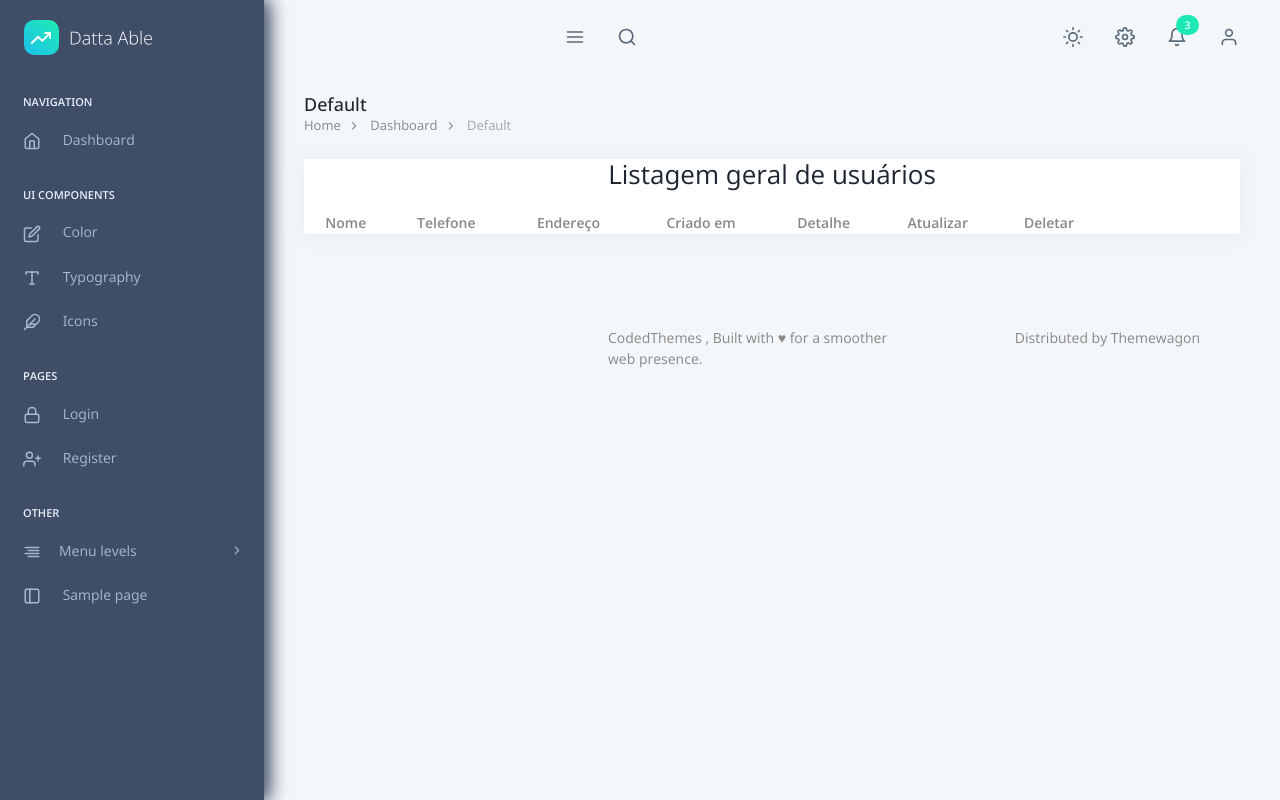
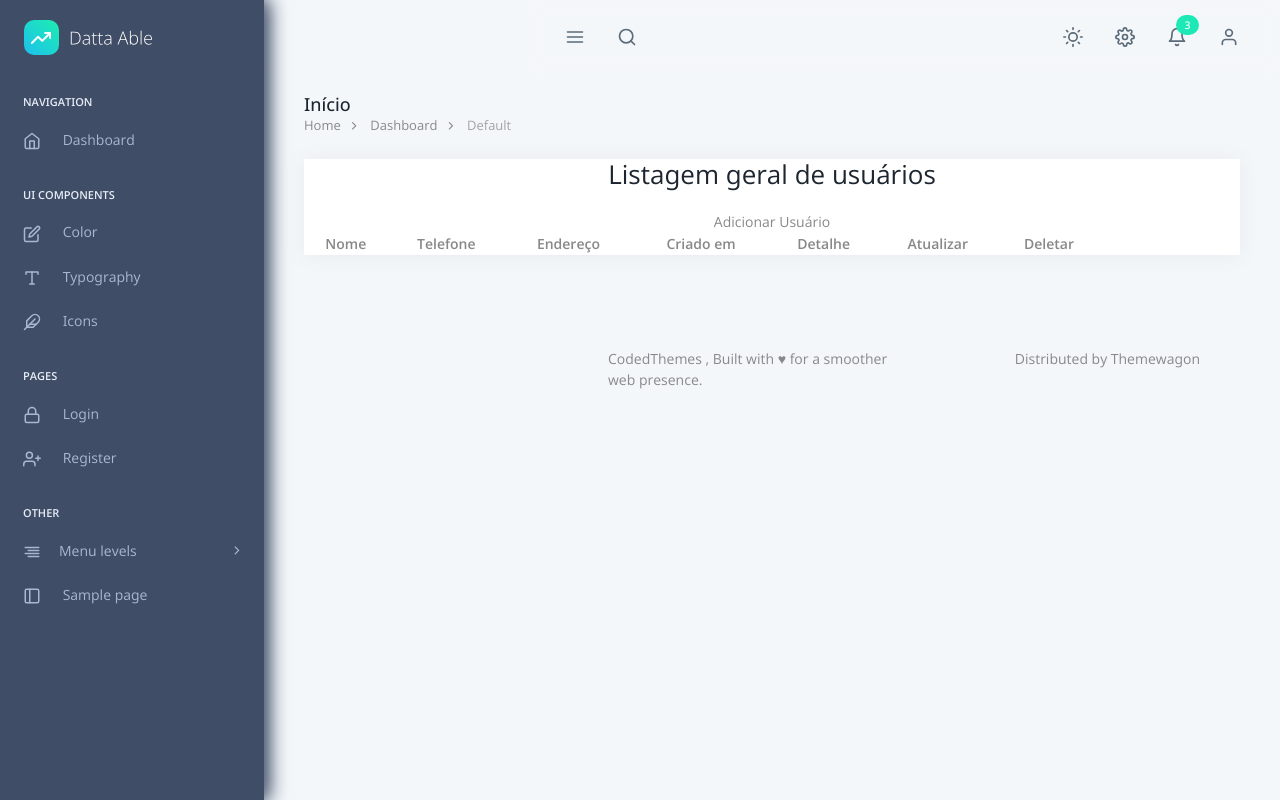
Before and after one commit to livia-trindade/psw-biblioteca, a Django app: page /usuario/ in a window 1280 px wide. Run offline with Django 5.2, Linux system fonts and the light colour scheme; a user stored in the database is signed in; data comes from the database, SQL or seed files in the repository; data that the repository does not hold is empty.

Commit message:
Criando o template de usuário

```diff
--- a/templates/_base.html
+++ b/templates/_base.html
@@ -5,7 +5,7 @@
   <!-- [Head] start -->
 
   <head>
-    <title>Home | Datta Able Dashboard Template</title>
+    <title>Sistema de Gerenciamento de Biblioteca</title>
     <!-- [Meta] -->
     <meta charset="utf-8" />
     <meta name="viewport" content="width=device-width, initial-scale=1.0, user-scalable=0, minimal-ui" />
@@ -76,7 +76,7 @@
         <div class="page-header">
           <div class="page-block">
             <div class="page-header-title">
-              <h5 class="mb-0 font-medium">Default</h5>
+              <h5 class="mb-0 font-medium">Início</h5>
             </div>
             <ul class="breadcrumb">
               <li class="breadcrumb-item"><a href="../dashboard/index.html">Home</a></li>
--- a/templates/usuario/index.html
+++ b/templates/usuario/index.html
@@ -6,6 +6,11 @@
 <div class="text-center">
     <h3>Listagem geral de usuários</h3> <br>
     <div>
+   <a href="create/" >Adicionar Usuário</a>
+    </div>
+
+    <div>
+
         <table style="width: 85%;">
             <thead>
                 <tr>
```
Also changed, not shown: templates/_sidebar.html (line endings or trailing spaces).
